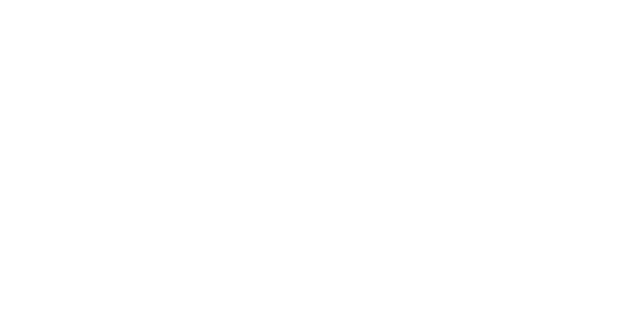
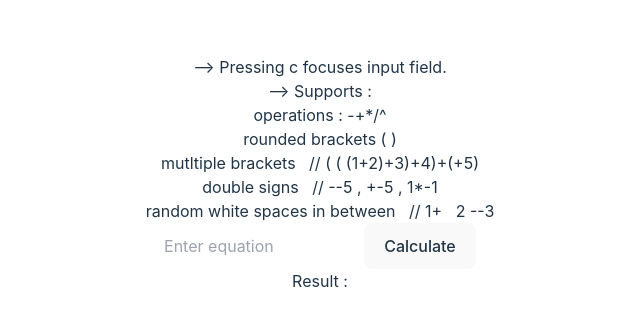
Before and after one commit to utkarsh-patadiya/calculator-vite-react, a React (Vite) app: page / in a window 1280 px wide. Shown: the part 226-552 px from the top of the page, without its empty margins (320-960 px from the left). Built offline with nearby package versions, Linux system fonts and the light colour scheme.

Commit message:
outline of the page created

```diff
--- a/src/App.jsx
+++ b/src/App.jsx
@@ -3,12 +3,56 @@
 import './App.css'
 
 function App() {
+  const [inputValue, setInputValue] = useState("");
+  const [result, setResult] = useState("");
+  const [inputWidth, setInputWidth] = useState("200px");
+
+  const handleInputChange = (e) => {
+  };
+
+  const handleCalculate = () => {
+  };
+
+  const handleKeyDown = (e) => {
+  };
 
   return (
     <>
+      <p className="text-gray-400 text-left">
+        --&gt; Pressing c focuses input field.
+        <br />
+        --&gt; Supports :
+        <ul className="m-0 pl-1 list-disc ml-12">
+          <li>operations : -+*/^</li>
+          <li>rounded brackets ( )</li>
+          <li>mutltiple brackets &nbsp;&nbsp;// ( ( (1+2)+3)+4)+(+5)</li>
+          <li>double signs &nbsp;&nbsp;// --5 , +-5 , 1*-1</li>
+          <li>
+            random white spaces in between &nbsp;&nbsp;// 1+&nbsp;&nbsp; 2 --3
+          </li>
+        </ul>
+      </p>
 
+      <div className="App">
+        <input
+          type="text"
+          id="inputField"
+          value={inputValue}
+          onChange={handleInputChange}
+          onKeyDown={handleKeyDown}
+          style={{ minWidth: "200px", width: inputWidth }}
+          className="p-3 rounded border border-gray-500 hover:border-gray-300"
+          placeholder="Enter equation"
+        />
+        <button onClick={handleCalculate}>Calculate</button>
+        <div className="flex justify-between border border-gray-700 bg-black rounded text-left p-2 ">
+          Result : {result}
+          <script>
+          </script>
+        </div>
+      </div>
     </>
-  )
+  );
 }
 
 export default App
```
